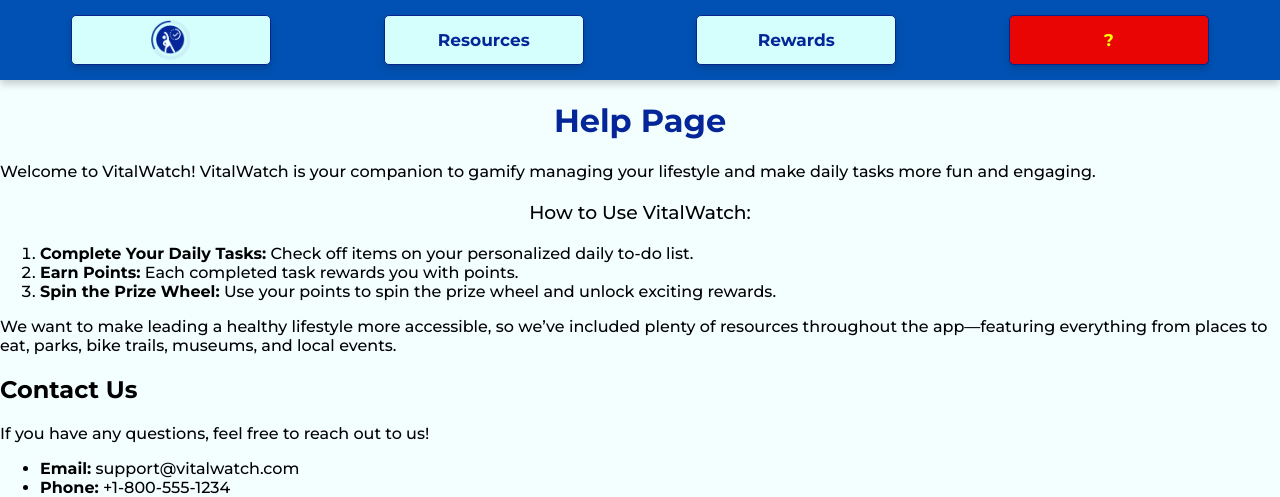
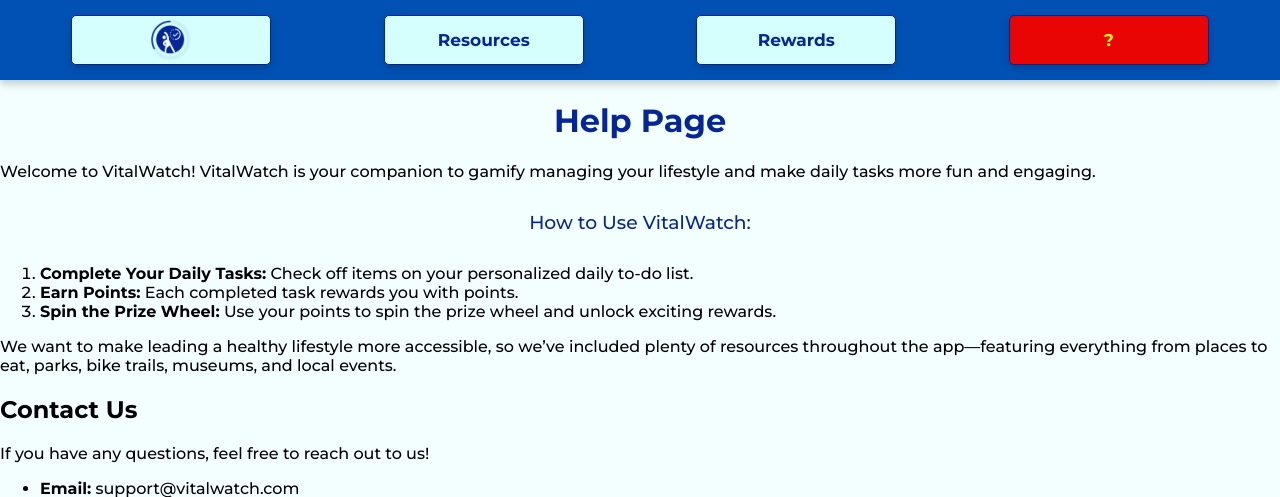
Before and after one commit to gapuzjia/2024-Big-Data-Hackathon, a Flask app: page /help in a window 1280 px wide. Shown: the top 497 px of the page. Run offline with Flask 3, Linux system fonts and the light colour scheme; parts of the project's set-up code (start-up, migrations or seed data) failed here and were passed over.

Commit message:
edit padding

```diff
--- a/vitalwatch/static/styles.css
+++ b/vitalwatch/static/styles.css
@@ -567,6 +567,8 @@
     font-weight: 500;
     text-align: center; /* Center the text within the column */
     margin: 20px 0; /* Add some margin for spacing */
+    padding: 10px;
+    color: #042698
 }
 
 
```
